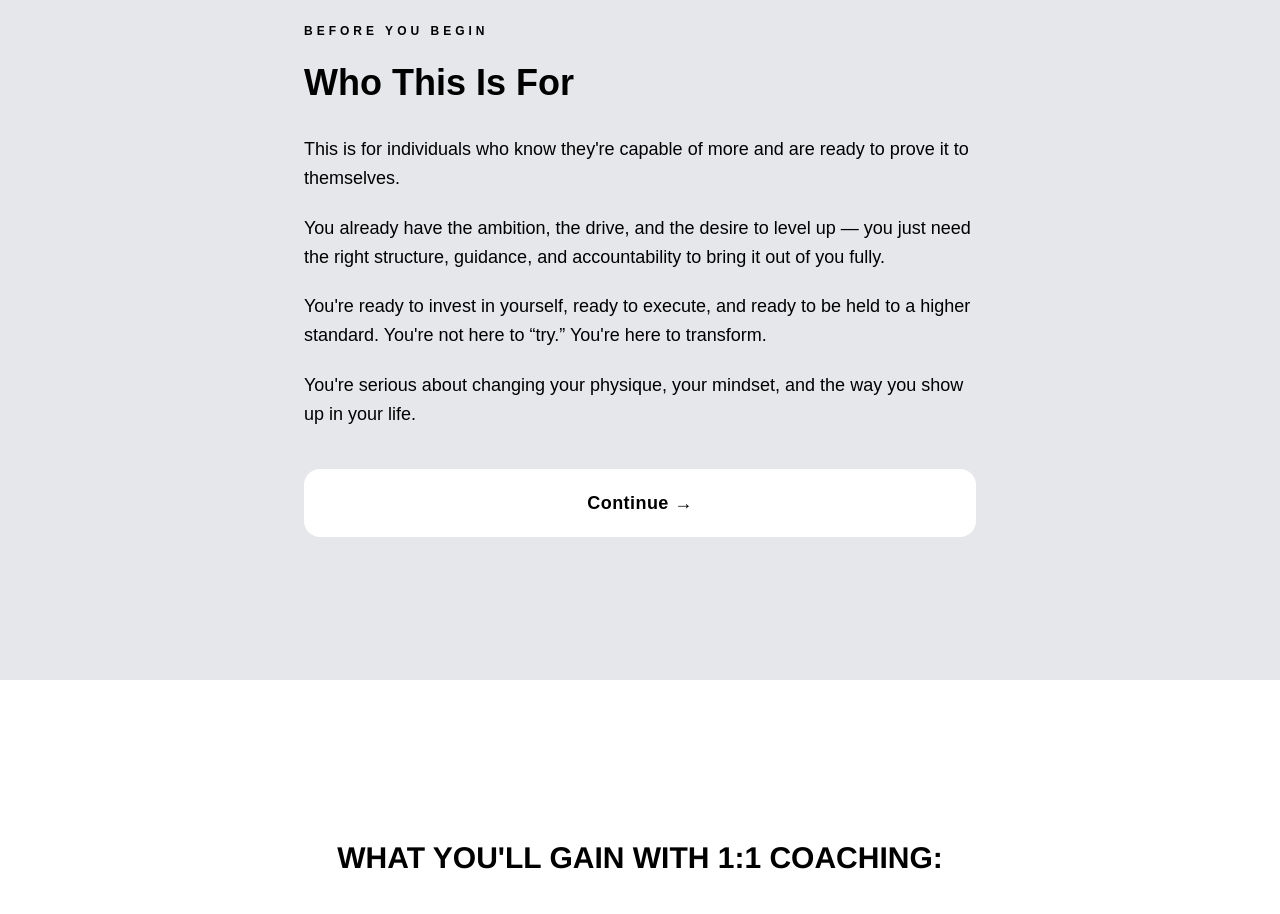
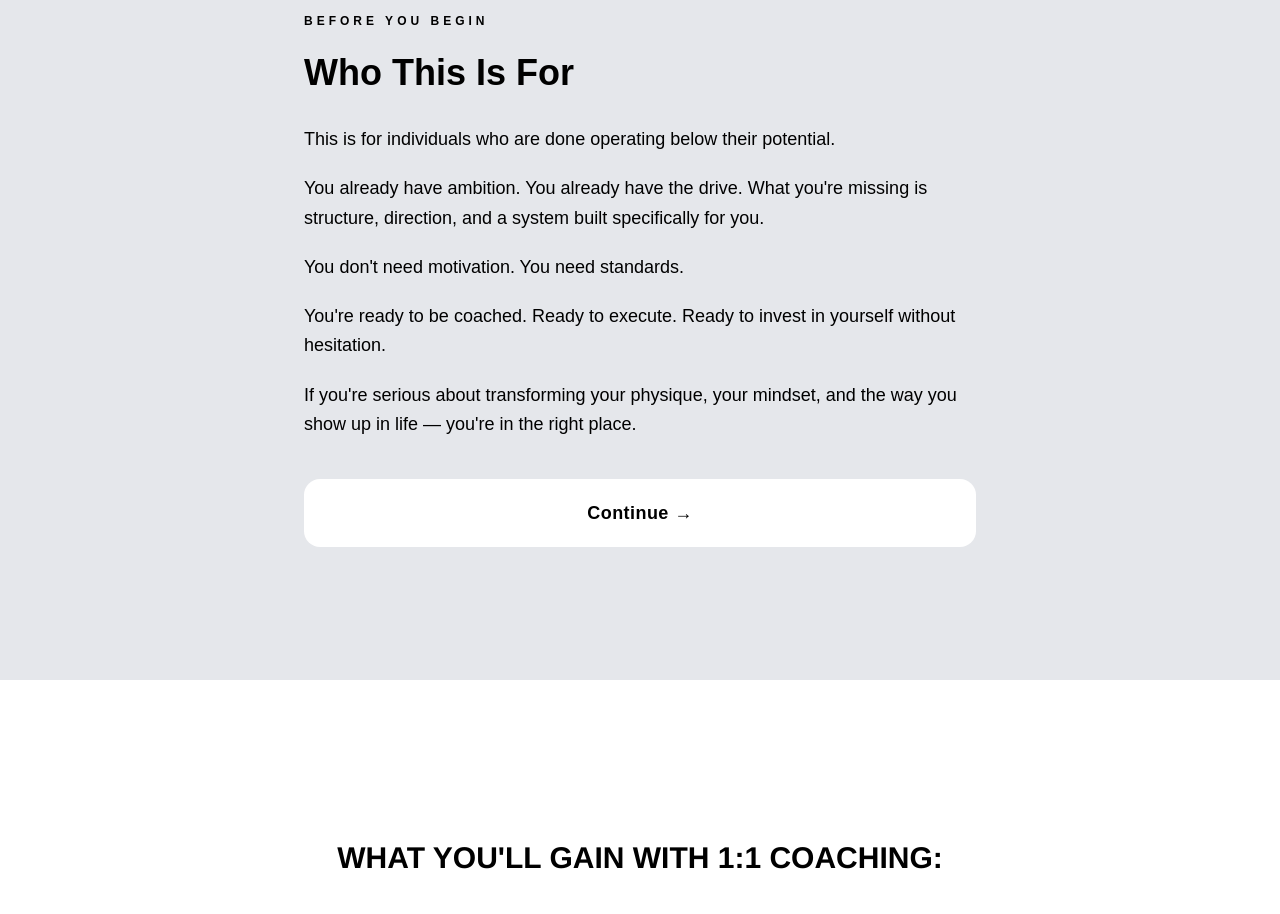
Before and after one commit to shaheer-ali-dev/sculptByAshton, a Next.js app: page / in a window 1280 px wide. Shown: the part 1720-2634 px from the top of the page. Built offline with nearby package versions, Linux system fonts and the light colour scheme; a web font is replaced by a local one.

Commit message:
Update QuestionnaireSection.tsx

```diff
--- a/components/QuestionnaireSection.tsx
+++ b/components/QuestionnaireSection.tsx
@@ -405,12 +405,13 @@ function WhoThisIsForScreen({ onContinue }: { onContinue: () => void }) {
       <div className="max-w-2xl w-full">
         <p className="text-xs tracking-[4px] uppercase text-black-500 font-bold mb-6">Before you begin</p>
         <h2 className="text-3xl md:text-4xl font-black text-black mb-8 leading-tight">Who This Is For</h2>
-        <div className="space-y-5 text-black-300 text-lg leading-relaxed mb-10">
-          <p>This is for individuals who know they&apos;re capable of more and are ready to prove it to themselves.</p>
-          <p>You already have the ambition, the drive, and the desire to level up &mdash; you just need the right structure, guidance, and accountability to bring it out of you fully.</p>
-          <p>You&apos;re ready to invest in yourself, ready to execute, and ready to be held to a higher standard. You&apos;re not here to &ldquo;try.&rdquo; You&apos;re here to transform.</p>
-          <p>You&apos;re serious about changing your physique, your mindset, and the way you show up in your life.</p>
-        </div>
+       <div className="space-y-5 text-black-300 text-lg leading-relaxed mb-10">
+  <p>This is for individuals who are done operating below their potential.</p>
+  <p>You already have ambition. You already have the drive. What you&apos;re missing is structure, direction, and a system built specifically for you.</p>
+  <p>You don&apos;t need motivation. You need standards.</p>
+  <p>You&apos;re ready to be coached. Ready to execute. Ready to invest in yourself without hesitation.</p>
+  <p>If you&apos;re serious about transforming your physique, your mindset, and the way you show up in life &mdash; you&apos;re in the right place.</p>
+</div>
         <button
           onClick={onContinue}
           className="w-full py-5 rounded-2xl bg-white text-black font-bold text-lg tracking-wide hover:bg-black-100 transition-all"
@@ -430,12 +431,14 @@ function WhoThisIsNotForScreen({ onContinue }: { onContinue: () => void }) {
         <h2 className="text-3xl md:text-4xl font-black text-black mb-8 leading-tight">
           Who This Is <span className="underline decoration-black-500">NOT</span> For
         </h2>
-        <div className="space-y-5 text-black-300 text-lg leading-relaxed mb-6">
-          <p>This is not for people looking for shortcuts or quick fixes.</p>
-          <p>This is not for people who make excuses, avoid accountability, or aren&apos;t ready to commit to themselves fully.</p>
-          <p>If you&apos;re unsure, hesitant, or not ready to invest in yourself mentally and financially, this isn&apos;t for you.</p>
-          <p className="text-black font-semibold">This program is for serious individuals only.</p>
-        </div>
+       <div className="space-y-5 text-black-300 text-lg leading-relaxed mb-6">
+  <p>This is not for people looking for quick fixes or shortcuts.</p>
+  <p>Not for people who make excuses.</p>
+  <p>Not for people who disappear when things get uncomfortable.</p>
+  <p>Not for people who need to be convinced to invest in themselves.</p>
+  <p>If you&apos;re unsure, hesitant, or not ready to commit fully &mdash; this isn&apos;t for you.</p>
+  <p className="text-black font-semibold">I work with serious individuals only.</p>
+</div>
         <div className="border-t border-[#222] my-8" />
         <div className="space-y-4 text-black-300 text-lg leading-relaxed mb-10">
           <p className="text-black font-semibold text-xl">If that&apos;s you &mdash; let&apos;s get started.</p>
```
